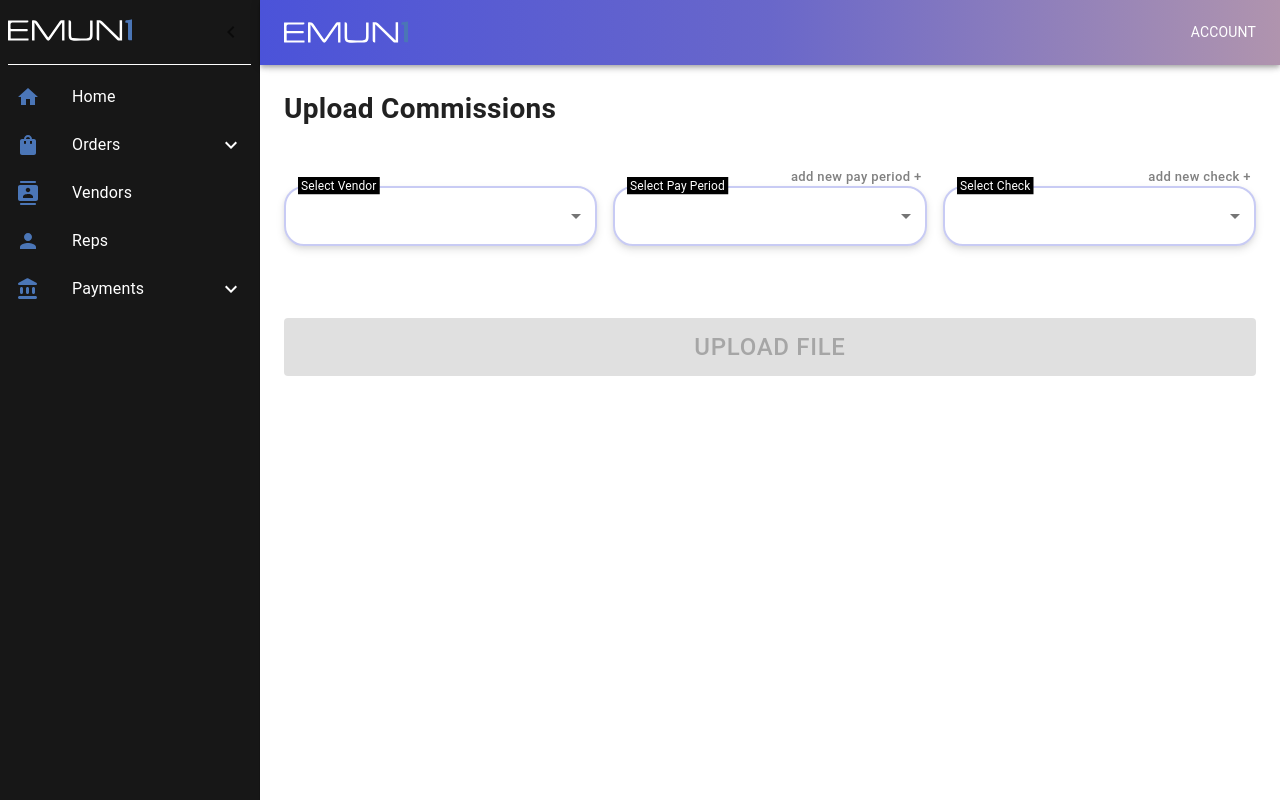
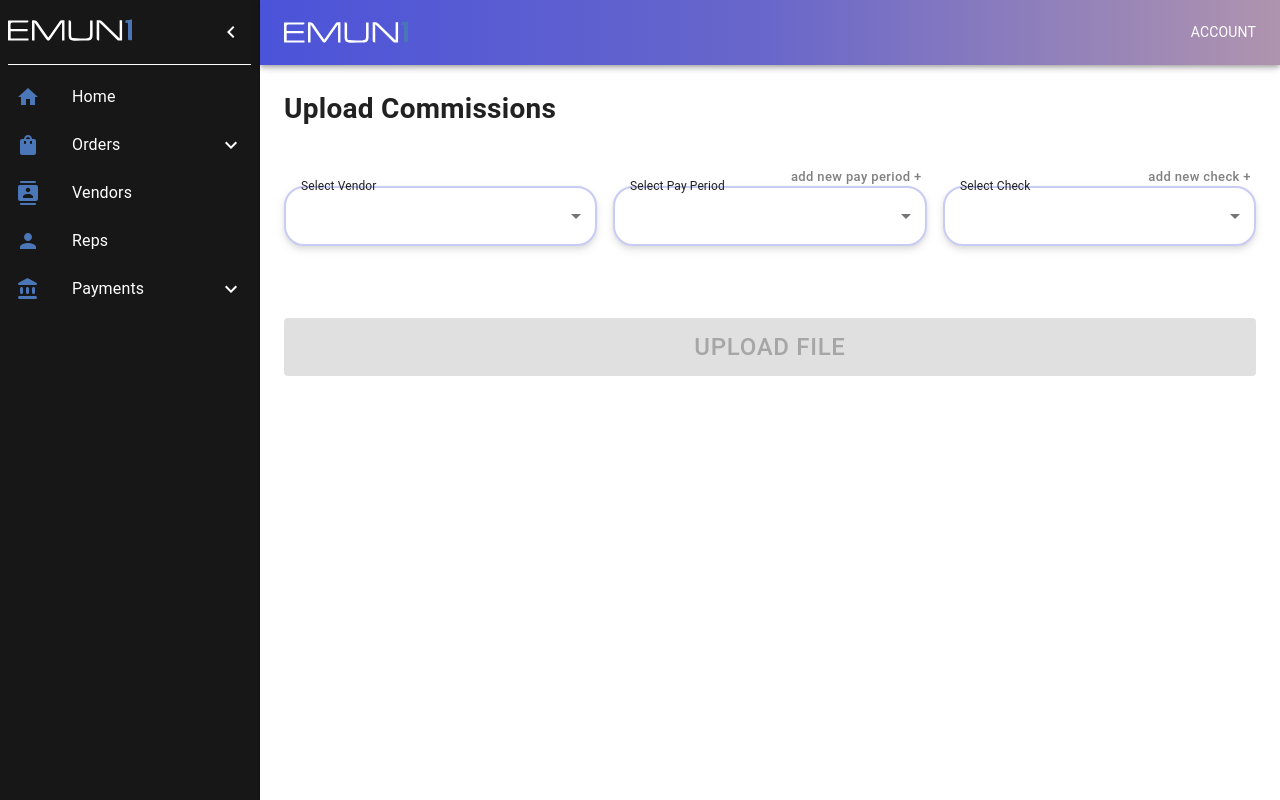
Before and after one commit to tydylanwalker/emun-demo, a Next.js app: page /payments/upload-commissions in a window 1280 px wide. Built offline with nearby package versions, Linux system fonts and the light colour scheme.

Commit message:
couple little fixes before implementing themes

```diff
--- a/src/components/EmunLogo.tsx
+++ b/src/components/EmunLogo.tsx
@@ -15,27 +15,27 @@ const EmunLogo = () => {
           <path
             d='m124.545,46.717h-5.26V7.719c-.186-.063-.372-.127-.558-.19-1.522,2.076-3.084,4.125-4.56,6.233-7.179,10.254-14.343,20.518-21.493,30.791-2.254,3.239-5.494,3.266-7.743.041-8.375-12.007-16.758-24.007-25.146-36.004-.256-.367-.595-.677-1.258-1.419v39.288c-.423.154-.645.304-.868.307-5.692.076-4.674.43-4.693-4.486-.049-12.563.02-25.127-.055-37.691-.011-1.909.505-2.392,2.485-2.583,4.645-.447,7.602.913,10.306,5.09,7.008,10.823,14.706,21.204,22.132,31.759.272.386.576.75,1.056,1.371,3.404-4.829,6.67-9.45,9.921-14.081,5.157-7.345,10.326-14.681,15.434-22.059,1.044-1.508,2.268-2.233,4.143-2.111,1.98.13,3.975.029,6.157.029v44.712Z'
             fill='#fff'
-            stroke-width='0'
+            strokeWidth='0'
           />
           <path
             d='m246.325,42.248V2.138h5.375v44.651c-2.879,0-5.685.15-8.457-.086-.899-.077-1.802-1.072-2.549-1.802-12.567-12.286-25.108-24.597-37.66-36.898-.453-.444-.95-.842-1.803-1.592v39.892c-.345.309-.401.404-.466.411q-5.11.505-5.11-4.489V2.125c4.568.271,8.794-.967,12.805,3.152,11.79,12.109,24.091,23.728,36.196,35.535.342.334.726.626,1.671,1.435Z'
             fill='#fff'
-            stroke-width='0'
+            strokeWidth='0'
           />
           <path
             d='m5.93,26.056v16.127h39.252c.073,1.072.097,1.867.186,2.655.17,1.507-.46,2.017-1.99,1.993-4.822-.078-9.645-.028-14.468-.028-8.814,0-17.629-.025-26.443.023-1.554.008-2.476-.178-2.467-2.095C.062,31.177.031,17.624.046,4.071c0-.56.171-1.12.285-1.819h44.248c.096.562.195,1.108.282,1.655.332,2.094-.389,2.877-2.686,2.852-10.892-.119-21.786-.053-32.679-.053q-3.903,0-3.904,3.885c0,2.727.144,5.464-.045,8.178-.158,2.265.716,2.746,2.851,2.725,10.56-.104,21.121-.056,31.681-.038,1.627.003,3.5-.667,3.448,2.342-.053,3.055-2.04,2.229-3.589,2.235-10.394.043-20.788.023-31.183.023h-2.826Z'
             fill='#fff'
-            stroke-width='0'
+            strokeWidth='0'
           />
           <path
             d='m181.084,2.305h5.383c.065.826.169,1.541.17,2.257.011,9.669.007,19.337.007,29.006,0,.083,0,.165,0,.248-.126,9.728-3.19,12.884-13.016,13.055-9.383.164-18.77.215-28.155.186-7.655-.023-11.557-3.427-11.705-10.721-.229-11.302-.06-22.611-.06-33.916.35-.13.569-.275.795-.287q4.715-.236,4.715,4.466c0,8.76-.019,17.519.018,26.279.007,1.559.123,3.139.404,4.671.373,2.035,1.594,3.572,3.74,3.77,5.274.485,10.56.968,15.851,1.107,4.391.115,8.797-.222,13.193-.439,1.481-.073,2.966-.321,4.421-.619,2.09-.428,3.351-1.774,3.664-3.863.269-1.791.538-3.604.549-5.408.055-9.007.025-18.015.025-27.022,0-.882,0-1.765,0-2.768Z'
             fill='#fff'
-            stroke-width='0'
+            strokeWidth='0'
           />
           <path
             d='m274.327,22.997c0,6.854-.054,13.709.035,20.562.025,1.907-.552,2.6-2.542,2.618-7.04.065-7.039.13-7.039-6.79,0-9.414.005-18.828-.003-28.242-.003-3.338-.223-3.582-3.442-3.696-1.291-.046-2.594.071-2.518-1.832.061-1.542-.339-3.125,2.079-3.454,3.93-.535,7.825-1.339,11.722-2.095,2.052-.398,1.692,1.037,1.696,2.119.025,6.937.013,13.873.013,20.81Z'
             fill='#4b76b6'
-            stroke-width='0'
+            strokeWidth='0'
           />
         </g>
       </g>
--- a/src/components/layout/sidebar/Sidebar.tsx
+++ b/src/components/layout/sidebar/Sidebar.tsx
@@ -14,8 +14,6 @@ import {
 import { Box, IconButton, List } from '@mui/material';
 import { SidebarItem } from './SidebarItem';
 import { styled, useTheme, Theme, CSSObject } from '@mui/material/styles';
-import logo from '../../../../public/logo.jpg';
-import Image from 'next/image';
 import MuiDrawer from '@mui/material/Drawer';
 import ChevronLeftIcon from '@mui/icons-material/ChevronLeft';
 import ChevronRightIcon from '@mui/icons-material/ChevronRight';
@@ -142,13 +140,19 @@ export function Sidebar(props: ISidebarProps) {
   const { open, handleDrawerClose, handleDrawerOpen } = props;
 
   return (
-    <Drawer variant='permanent' open={open} PaperProps={{
-      style: { backgroundColor: '#171717', color: 'white' } // Change this to your desired color
-    }}>
+    <Drawer
+      variant='permanent'
+      open={open}
+      PaperProps={{
+        sx: { backgroundColor: '#171717', color: 'white' },
+      }}
+    >
       <DrawerHeader>
         <Box display='flex' width='100%' height={topbarHeight} justifyContent='space-between' borderBottom={1}>
-          <EmunLogo></EmunLogo>
-          <IconButton onClick={handleDrawerClose}>
+          <Link href='/'>
+            <EmunLogo />
+          </Link>
+          <IconButton onClick={handleDrawerClose} sx={{ color: 'white' }}>
             {theme.direction === 'rtl' ? <ChevronRightIcon /> : <ChevronLeftIcon />}
           </IconButton>
         </Box>
--- a/src/components/layout/topbar/Topbar.tsx
+++ b/src/components/layout/topbar/Topbar.tsx
@@ -35,7 +35,11 @@ const AppBar = styled(MuiAppBar, {
 export function TopBar(props: ITopBarProps) {
   const { open, handleDrawerOpen } = props;
   return (
-    <AppBar position='fixed' open={props.open} sx={{ background: 'linear-gradient(to right, #4B53D9, #6967CA, #B094AE)' }}>
+    <AppBar
+      position='fixed'
+      open={props.open}
+      sx={{ background: 'linear-gradient(to right, #4B53D9, #6967CA, #B094AE)' }}
+    >
       <Toolbar>
         <IconButton
           color='inherit'
@@ -50,7 +54,7 @@ export function TopBar(props: ITopBarProps) {
         >
           <MenuIcon />
         </IconButton>
-        <EmunLogo></EmunLogo>
+        <EmunLogo />
         <Box flexGrow={1} />
         <Typography variant='body2' noWrap>
           ACCOUNT
--- a/src/components/shared/CustomInput.tsx
+++ b/src/components/shared/CustomInput.tsx
@@ -31,13 +31,13 @@ export function CustomInput(props: TextFieldProps & ICustomSelectProps) {
         borderColor: '#1976d2', // Focus color with higher specificity
       },
     },
-    color: 'white',
+    color: 'inherit',
     borderRadius: 5,
     marginTop: '1.5rem',
     boxShadow: '0 4px 8px rgba(0, 0, 0, 0.1), 0 2px 4px rgba(0, 0, 0, 0.06)',
     '& .MuiInputLabel-root': {
-      backgroundColor: 'black',
-      color: 'white',
+      backgroundColor: 'inherit',
+      color: 'inherit',
       padding: '0 4px',
     },
     '& .MuiInputLabel-root.Mui-focused, & .MuiInputLabel-root.MuiFormLabel-filled': {
```
